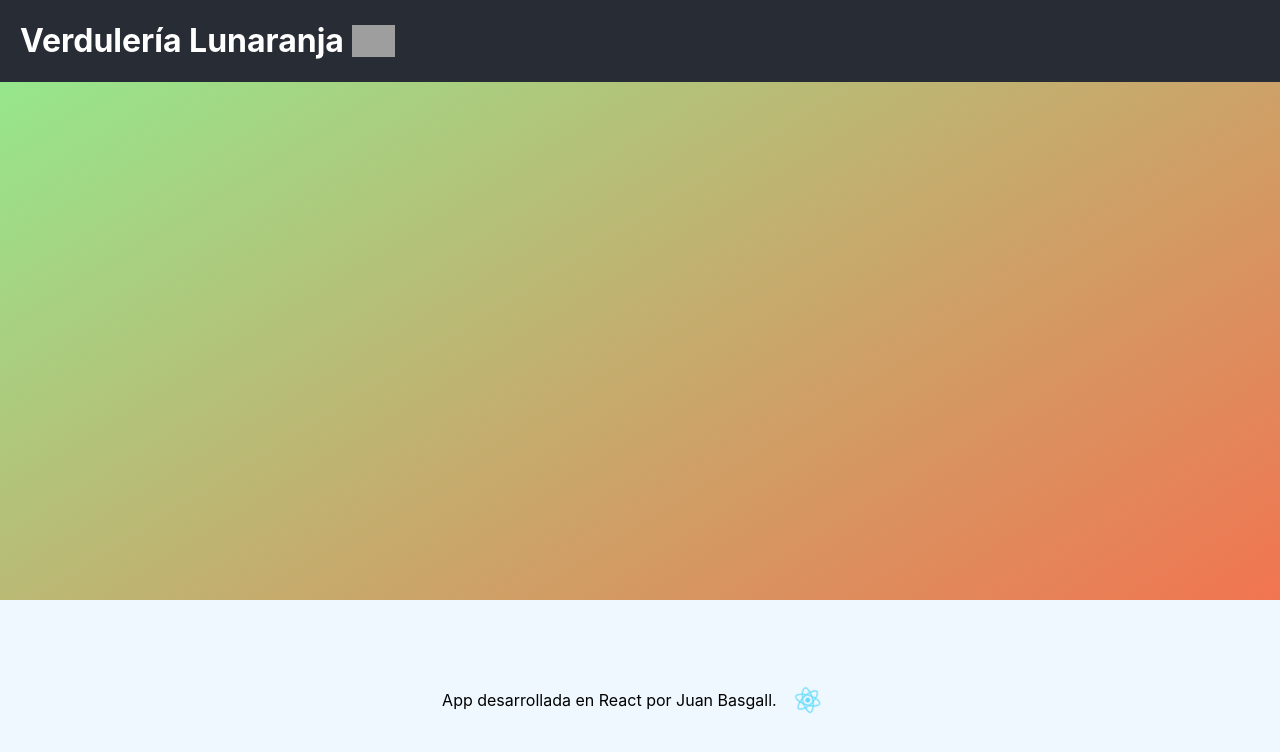
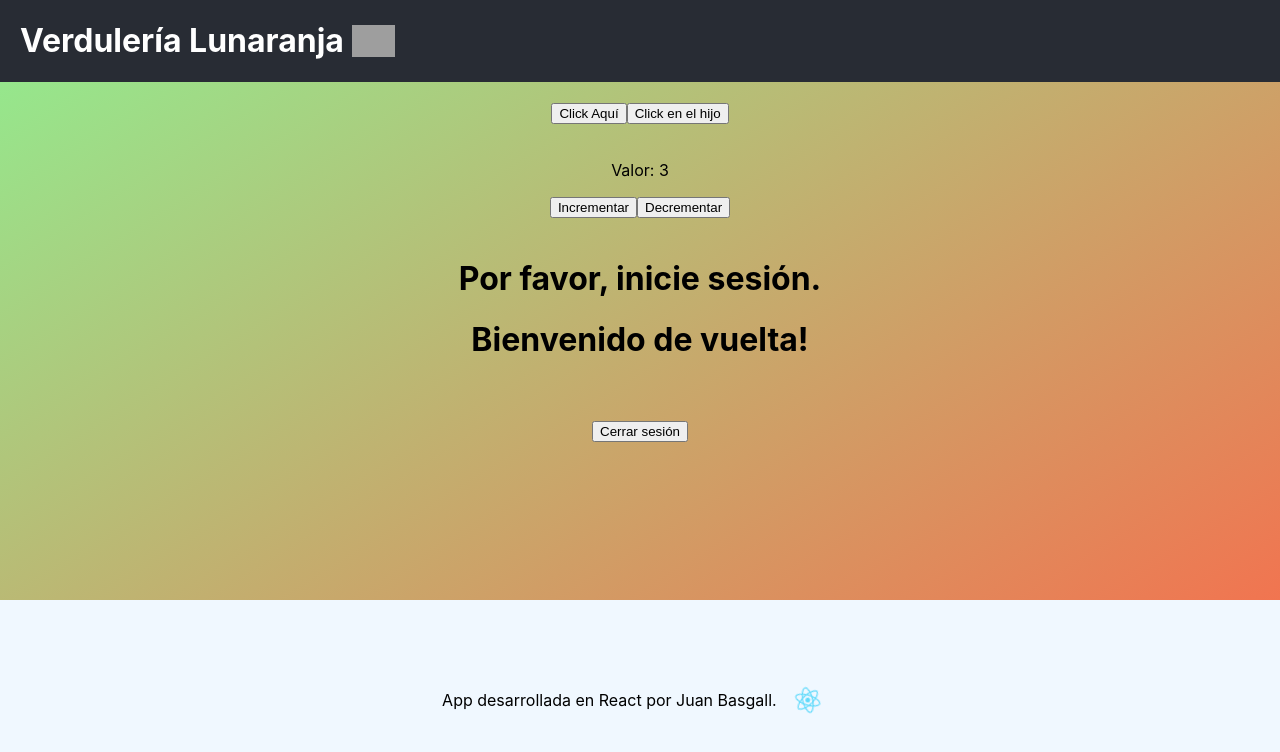
Before and after one commit to d3vh4n5/reactFruteria, a React (Create React App) app: page / in a window 1280 px wide. Shown: the top 752 px of the page. Built offline with nearby package versions, Linux system fonts and the light colour scheme; grey boxes are pictures that could not be loaded.

Commit message:
Avanzando en los ejercicios del modulo 4

```diff
--- a/src/App.jsx
+++ b/src/App.jsx
@@ -1,12 +1,27 @@
-import logo from './logo.svg';
 import './App.css';
 import Footer from './components/Footer.jsx';
 import Header from './components/Header.jsx';
+import ParentComponent from './components/ParentComponent';
+import Contador from './components/Contador';
+import SaludoUsuario from './components/SaludoUsuario';
+import BotonSesion from './components/BotonSesion';
 
 function App() {
   return (
     <div className="App">
       <Header></Header>
+      <main>
+          <br />
+          <ParentComponent></ParentComponent>
+          <br />
+          <Contador valorInicial = {3} ></Contador>
+          <br />
+          <SaludoUsuario estaLogueado = {false}></SaludoUsuario>
+          <SaludoUsuario estaLogueado = {true}></SaludoUsuario>
+          <br />
+          <br />
+          <BotonSesion estaLogueado = {true}></BotonSesion>
+      </main>
       <Footer></Footer>
     </div>
   );
--- /dev/null
+++ b/src/components/BotonSesion.jsx
@@ -0,0 +1,12 @@
+import React from "react"
+
+function BotonSesion(props){
+    const estaLogueado = props.estaLogueado;
+    return (
+        <button onClick={props.clickHandler}>
+            { estaLogueado ? 'Cerrar sesión' : 'Iniciar sesión'}
+        </button>
+    )
+}
+
+export default BotonSesion
--- /dev/null
+++ b/src/components/ChildComponent.jsx
@@ -0,0 +1,9 @@
+import React from "react";
+
+function ChildComponent(props){
+    return (
+        <button onClick={props.onClick}>Click en el hijo</button>
+    )
+}
+
+export default ChildComponent;
--- /dev/null
+++ b/src/components/Contador.jsx
@@ -0,0 +1,30 @@
+import React from "react";
+
+class Contador extends React.Component{
+    constructor(props){
+        super(props);
+        this.state = {
+            valor: props.valorInicial,
+        }
+    }
+
+    incrementar = ()=>{
+        this.setState((prevState)=> ({valor: prevState.valor + 1,}));
+    };
+
+    decrementar = ()=>{
+        this.setState((prevState) => ({ valor : prevState.valor - 1,}))
+    }
+
+    render(){
+        return (
+            <div>
+                <p>Valor: {this.state.valor}</p>
+                <button onClick={this.incrementar}>Incrementar</button>
+                <button onClick={this.decrementar}>Decrementar</button>
+            </div>
+        )
+    }
+}
+
+export default Contador
--- /dev/null
+++ b/src/components/ParentComponent.jsx
@@ -0,0 +1,16 @@
+import React from "react";
+import ChildComponent from "./ChildComponent";
+
+const ParentComponent = ()=>{
+    const handleClick = ()=>{
+        console.log("Se hizo click en el botón");
+    }
+    return (
+        <div>
+            <button onClick={handleClick}>Click Aquí</button>
+            <ChildComponent onClick={handleClick}></ChildComponent>
+        </div>
+    )
+}
+
+export default ParentComponent
--- /dev/null
+++ b/src/components/SaludoUsuario.jsx
@@ -0,0 +1,12 @@
+import React from "react"
+
+function SaludoUsuario(props){
+    const estaLogueado = props.estaLogueado
+    if (estaLogueado){
+        return <h1>Bienvenido de vuelta!</h1>
+    }
+
+    return <h1>Por favor, inicie sesión.</h1>
+}
+
+export default SaludoUsuario
```
Also changed, not shown: src/components/Micomponente.jsx (deleted, +0 -7 lines), src/img/reactjs.jpg (added).
